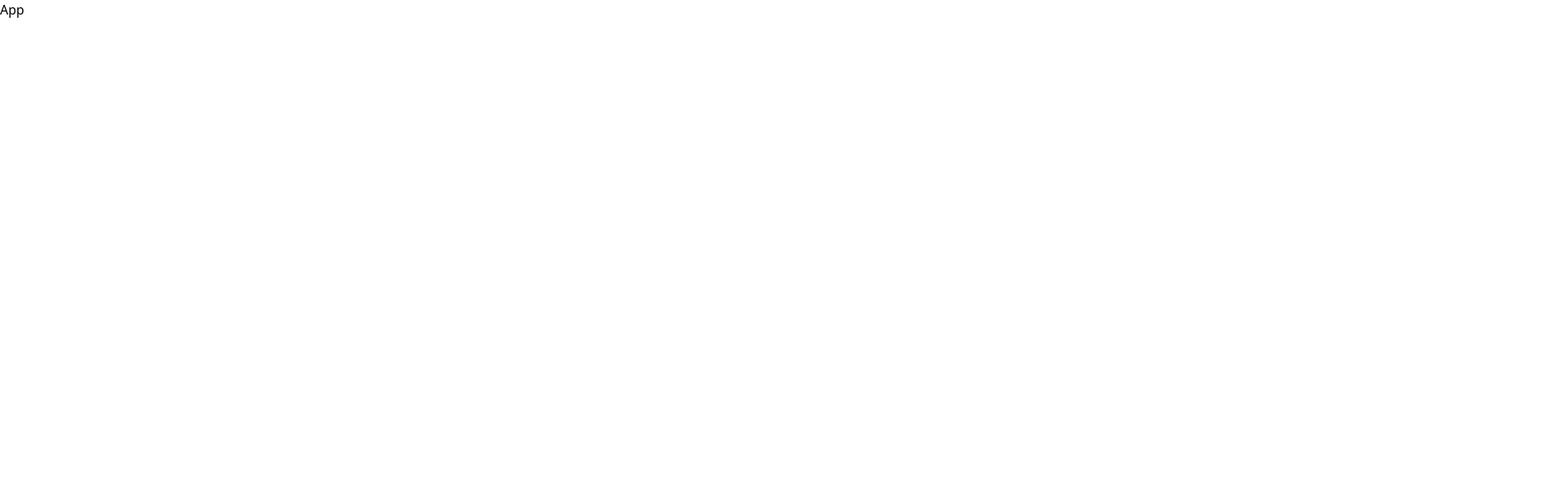
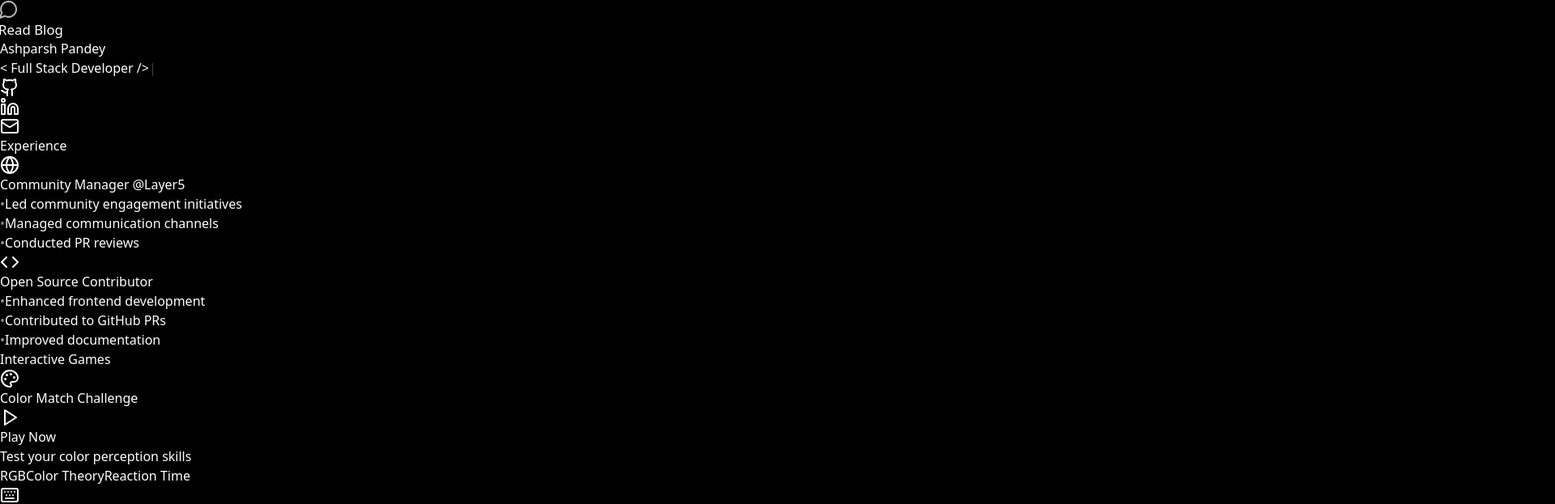
Before and after one commit to ayushdama11/portfolio, a React (Vite) app: page / in a window 1280 px wide. Shown: the top 623 px of the page at 81% size, 1920 px wide, since content can reach past the window. Built offline with nearby package versions, Linux system fonts and the light colour scheme.

Commit message:
Implement routing in App component and enhance tailwind styles with custom scrollbar and animations

```diff
--- a/src/App.jsx
+++ b/src/App.jsx
@@ -1,5 +1,11 @@
-import React from "react";
 import { useState, useEffect } from "react";
+import { BrowserRouter, Routes, Route } from "react-router-dom";
+import HomePage from "./pages/HomePage";
+import BlogPage from "./pages/BlogPage";
+import NotFoundPage from "./pages/NotFoundPage";
+import InteractiveGames from "./games/InteractiveGames";
+import ColorMatchGame from "./games/components/ColorMatchGame/index";
+import TypingSpeedTest from "./games/components/TypingSpeedTest/index";
 import FirstLoading from "./components/common/EnhancedLoadingSpinner";
 
 const App = () => {
@@ -12,10 +18,18 @@ const App = () => {
   if (isLoading) {
     return <FirstLoading />;
   }
+
   return (
-    <>
-      <div>App</div>
-    </>
+    <BrowserRouter>
+      <Routes>
+        <Route path="/" element={<HomePage />} />
+        <Route path="/blog" element={<BlogPage />} />
+        <Route path="/games" element={<InteractiveGames />} />
+        <Route path="/games/color-match" element={<ColorMatchGame />} />
+        <Route path="/games/typing-test" element={<TypingSpeedTest />} />
+        <Route path="*" element={<NotFoundPage />} />
+      </Routes>
+    </BrowserRouter>
   );
 };
 
--- a/src/styles/tailwind.css
+++ b/src/styles/tailwind.css
@@ -2,3 +2,84 @@
 @tailwind base;
 @tailwind components;
 @tailwind utilities;
+
+@layer base {
+  html {
+    @apply scroll-smooth;
+  }
+
+  body {
+    @apply bg-black text-white antialiased;
+  }
+
+  /* Custom scrollbar */
+  ::-webkit-scrollbar {
+    @apply w-2;
+  }
+
+  ::-webkit-scrollbar-track {
+    @apply bg-black;
+  }
+
+  ::-webkit-scrollbar-thumb {
+    @apply bg-indigo-500/30 rounded-full;
+  }
+
+  ::-webkit-scrollbar-thumb:hover {
+    @apply bg-indigo-500/50;
+  }
+}
+
+@layer components {
+  .gradient-text {
+    @apply text-transparent bg-clip-text bg-gradient-to-r from-indigo-400 via-blue-500 to-yellow-500;
+  }
+
+  .neon-border {
+    @apply border border-indigo-500/30 hover:border-indigo-400 transition-colors duration-300;
+  }
+
+  .glass-bg {
+    @apply bg-black/80 backdrop-blur-sm;
+  }
+
+  .gradient-border {
+    @apply relative;
+    &::before {
+      content: "";
+      @apply absolute -inset-0.5 bg-gradient-to-r from-indigo-500 to-blue-500 rounded-lg blur opacity-30 transition duration-300;
+    }
+    &:hover::before {
+      @apply opacity-50;
+    }
+  }
+}
+
+/* Animations */
+@keyframes float {
+  0%,
+  100% {
+    transform: translateY(0);
+  }
+  50% {
+    transform: translateY(-20px);
+  }
+}
+
+.animate-float {
+  animation: float 6s ease-in-out infinite;
+}
+
+@keyframes glow {
+  0%,
+  100% {
+    text-shadow: 0 0 10px rgba(99, 102, 241, 0.5);
+  }
+  50% {
+    text-shadow: 0 0 20px rgba(99, 102, 241, 0.3);
+  }
+}
+
+.animate-glow {
+  animation: glow 2s ease-in-out infinite;
+}
```
